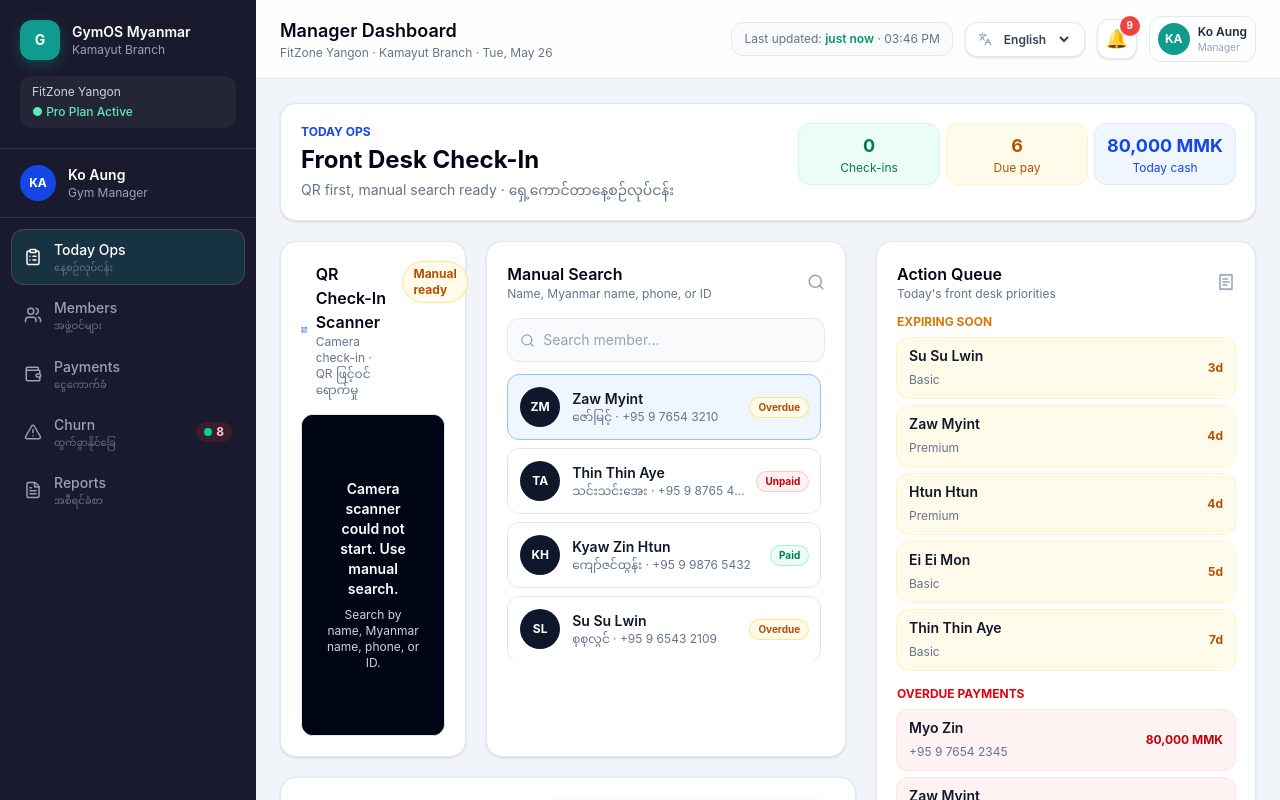
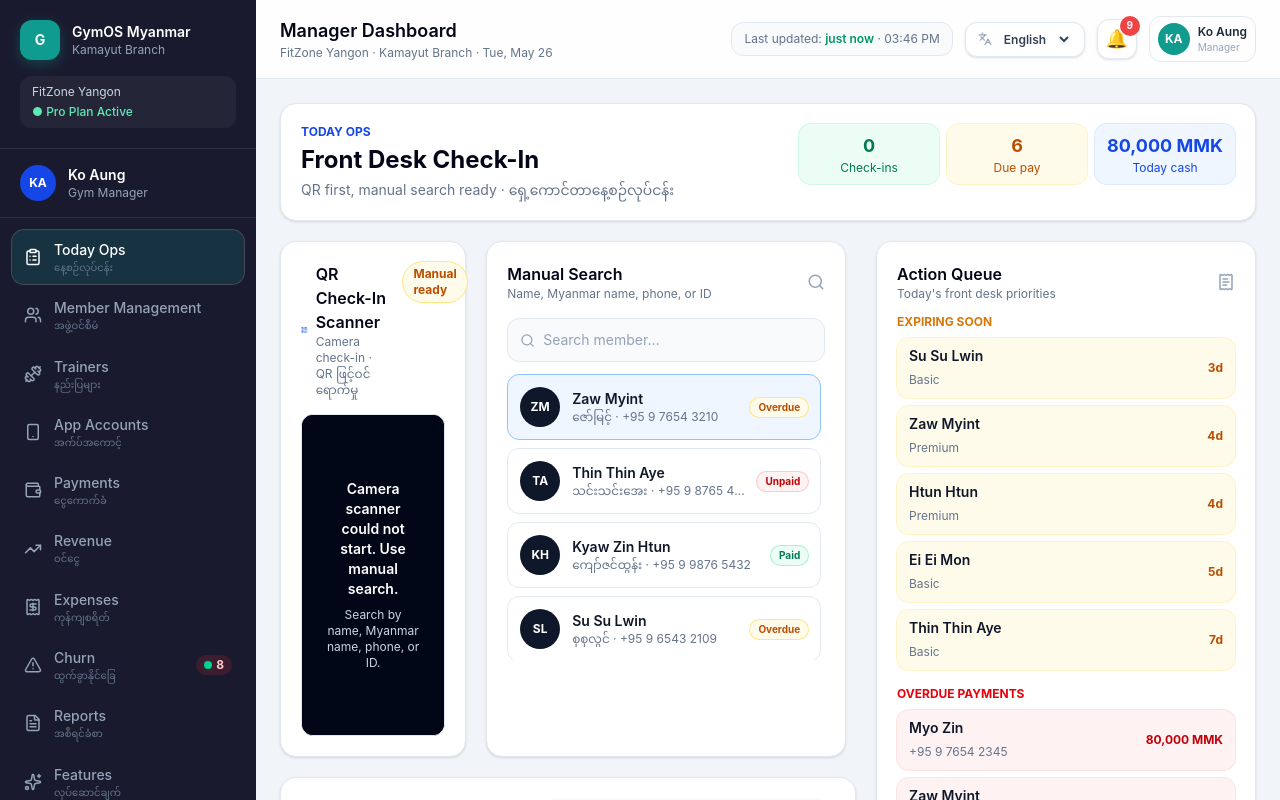
Before and after one commit to kyaw-hlaing-soe-dev/gym-os-myanmar-gym-manager, a Next.js app in the folder owner-dashboard/: page / in a window 1280 px wide. Shown: the top 800 px of the page. Built offline with nearby package versions, Linux system fonts and the light colour scheme.

Commit message:
fix page.tsx

```diff
--- a/owner-dashboard/src/app/page.tsx
+++ b/owner-dashboard/src/app/page.tsx
@@ -1,7 +1,7 @@
 "use client";
 
 import { type FormEvent, useEffect, useMemo, useState, useSyncExternalStore } from "react";
-import type { Member, Expense, CheckIn, PaymentRecord } from "@/lib/types";
+import type { AccountRole, GymAccount, Member, Expense, CheckIn, PaymentRecord } from "@/lib/types";
 import { seedMembers, seedExpenses, seedPaymentRecords, seedCheckIns } from "@/lib/data";
 import { useNotifications } from "@/hooks/useNotifications";
 import NotificationBell from "@/components/notifications/NotificationBell";
@@ -9,20 +9,30 @@ import QuickCheckIn from "@/components/checkin/QuickCheckIn";
 import ExpenseTracker from "@/components/expenses/ExpenseTracker";
 import ReportsSection from "@/components/reports/ReportsSection";
 import SendInviteButton from "@/components/accounts/SendInviteButton";
+import MemberAppAccounts from "@/components/accounts/MemberAppAccounts";
+import FeaturesShowcase from "@/components/features/FeaturesShowcase";
 import PeakGymHoursChart from "@/components/analytics/PeakGymHoursChart";
 import QrCheckInScanner from "@/components/checkin/QrCheckInScanner";
 import { useLanguage } from "@/components/i18n/LanguageProvider";
 import LanguageSwitcher from "@/components/i18n/LanguageSwitcher";
 import MemberDirectory from "@/components/members/MemberDirectory";
+import MemberManagement from "@/components/members/MemberManagement";
 import POSCart from "@/components/pos/POSCart";
+import RevenueOverview from "@/components/revenue/RevenueOverview";
 import ResponsiveMembersTable from "@/components/tables/ResponsiveMembersTable";
 import TodayOps from "@/components/today/TodayOps";
+import TrainerManagement from "@/components/trainers/TrainerManagement";
 import {
   AlertTriangle,
   ClipboardList,
+  Dumbbell,
   FileText,
   LogOut,
   Menu,
+  Receipt,
+  Smartphone,
+  Sparkles,
+  TrendingUp,
   Users,
   Wallet,
   type LucideIcon,
@@ -42,6 +52,7 @@ type Section =
   | "dashboard"
   | "accounts"
   | "churn"
+  | "features"
   | "revenue"
   | "payments"
   | "trainers"
@@ -63,20 +74,6 @@ type ChurnMember = {
   phone: string;
 };
 
-type AccountRole = "member" | "trainer";
-
-type GymAccount = {
-  id: string;
-  role: AccountRole;
-  name: string;
-  username: string;
-  password: string;
-  phone: string;
-  planOrSpecialty: string;
-  status: "Active" | "Pending";
-  createdAt: string;
-};
-
 const gymMeta = {
   name: "FitZone Yangon",
   nameMM: "ဖစ်ဇုန် ရန်ကုန်",
@@ -86,10 +83,15 @@ const gymMeta = {
 
 const navItems: Array<{ id: Section; label: string; labelMM: string; icon: LucideIcon; badge?: number }> = [
   { id: "dashboard", label: "Today Ops", labelMM: "နေ့စဉ်လုပ်ငန်း", icon: ClipboardList },
-  { id: "members", label: "Members", labelMM: "အဖွဲ့ဝင်များ", icon: Users },
+  { id: "members", label: "Member Management", labelMM: "အဖွဲ့ဝင်စီမံ", icon: Users },
+  { id: "trainers", label: "Trainers", labelMM: "နည်းပြများ", icon: Dumbbell },
+  { id: "accounts", label: "App Accounts", labelMM: "အက်ပ်အကောင့်", icon: Smartphone },
   { id: "payments", label: "Payments", labelMM: "ငွေကောက်ခံ", icon: Wallet },
+  { id: "revenue", label: "Revenue", labelMM: "ဝင်ငွေ", icon: TrendingUp },
+  { id: "expenses", label: "Expenses", labelMM: "ကုန်ကျစရိတ်", icon: Receipt },
   { id: "churn", label: "Churn", labelMM: "ထွက်ခွာနိုင်ခြေ", icon: AlertTriangle, badge: 8 },
   { id: "reports", label: "Reports", labelMM: "အစီရင်ခံစာ", icon: FileText },
+  { id: "features", label: "Features", labelMM: "လုပ်ဆောင်ချက်", icon: Sparkles },
 ];
 
 const statsCards = [
@@ -404,43 +406,43 @@ function Sidebar({
         onClick={onMobileClose}
       />
       <aside
-        className={`fixed inset-y-0 left-0 z-50 flex w-72 flex-col text-white shadow-2xl transition-transform duration-300 md:static md:z-auto md:w-64 md:translate-x-0 md:shadow-none ${
+        className={`fixed inset-y-0 left-0 z-50 flex w-72 flex-col text-white shadow-2xl transition-all duration-300 md:static md:z-auto md:w-20 md:translate-x-0 md:shadow-none xl:w-64 ${
           mobileOpen ? "translate-x-0" : "-translate-x-full"
         }`}
         style={{ background: "#1a1a2e" }}
       >
-        <div className="border-b border-white/10 p-5">
+        <div className="border-b border-white/10 p-4 xl:p-5">
           <div className="flex items-center gap-3">
             <div
-              className="flex h-10 w-10 items-center justify-center rounded-xl text-sm font-bold shadow-lg"
+              className="flex h-10 w-10 shrink-0 items-center justify-center rounded-xl text-sm font-bold shadow-lg"
               style={{ background: "#0f9b8e", boxShadow: "0 4px 14px #0f9b8e55" }}
             >
               G
             </div>
-            <div className="min-w-0">
+            <div className="min-w-0 md:hidden xl:block">
               <p className="truncate text-sm font-semibold">GymOS Myanmar</p>
               <p className="truncate text-xs text-slate-400">{gymMeta.branch}</p>
             </div>
           </div>
-          <div className="mt-4 rounded-xl bg-white/5 px-3 py-2">
+          <div className="mt-4 rounded-xl bg-white/5 px-3 py-2 md:hidden xl:block">
             <p className="truncate text-xs text-slate-300">{gymMeta.name}</p>
             <p className="mt-1 text-xs font-medium text-emerald-300">● Pro Plan Active</p>
           </div>
         </div>
 
-        <div className="border-b border-white/10 px-5 py-4">
+        <div className="border-b border-white/10 px-4 py-3 xl:px-5 xl:py-4">
           <div className="flex items-center gap-3">
-            <div className="flex h-9 w-9 items-center justify-center rounded-full bg-blue-700 text-xs font-bold">
+            <div className="flex h-9 w-9 shrink-0 items-center justify-center rounded-full bg-blue-700 text-xs font-bold">
               KA
             </div>
-            <div>
+            <div className="md:hidden xl:block">
               <p className="text-sm font-semibold">{gymMeta.owner}</p>
               <p className="text-xs text-slate-400">Gym Manager</p>
             </div>
           </div>
         </div>
 
-        <nav className="flex-1 space-y-1 p-3">
+        <nav className="flex-1 space-y-1 overflow-y-auto p-2 xl:p-3">
           {navItems.map((item) => {
             const active = activeSection === item.id;
             const Icon = item.icon;
@@ -451,20 +453,21 @@ function Sidebar({
                   onNavigate(item.id);
                   onMobileClose();
                 }}
-                className={`flex w-full items-center gap-3 rounded-xl px-3 py-2.5 text-sm font-medium transition ${
+                className={`flex w-full items-center justify-start gap-3 rounded-xl px-3 py-2 text-sm font-medium transition md:justify-center xl:justify-start xl:py-2.5 ${
                   active
                     ? "text-white ring-1 ring-white/20"
                     : "text-slate-400 hover:bg-white/10 hover:text-white"
                 }`}
                 style={active ? { background: "#0f9b8e30" } : {}}
+                title={item.label}
               >
                 <Icon size={18} className="shrink-0" />
-                <span className="flex-1 text-left">
+                <span className="flex-1 text-left md:hidden xl:block">
                   <span className="block">{item.label}</span>
                   <span className="block text-[10px] font-normal text-slate-500">{item.labelMM}</span>
                 </span>
                 {item.badge ? (
-                  <span className="inline-flex items-center gap-1 rounded-full bg-red-500/15 px-2 py-0.5 text-xs font-bold text-red-200">
+                  <span className="inline-flex items-center gap-1 rounded-full bg-red-500/15 px-2 py-0.5 text-xs font-bold text-red-200 md:hidden xl:inline-flex">
                     <span className="relative flex h-2 w-2">
                       <span className="absolute inline-flex h-full w-full animate-ping rounded-full bg-emerald-400 opacity-75" />
                       <span className="relative inline-flex h-2 w-2 rounded-full bg-emerald-400" />
@@ -478,9 +481,9 @@ function Sidebar({
         </nav>
 
         <div className="border-t border-white/10 p-3">
-          <button className="flex w-full items-center gap-3 rounded-xl px-3 py-2.5 text-sm font-medium text-slate-500 hover:bg-white/10 hover:text-red-300">
-            <LogOut size={17} />
-            Sign Out
+          <button className="flex w-full items-center justify-start gap-3 rounded-xl px-3 py-2.5 text-sm font-medium text-slate-500 hover:bg-white/10 hover:text-red-300 md:justify-center xl:justify-start">
+            <LogOut size={17} className="shrink-0" />
+            <span className="md:hidden xl:inline">Sign Out</span>
           </button>
         </div>
       </aside>
@@ -1363,6 +1366,8 @@ function DashboardContent({
   accounts,
   onCreateAccount,
   members,
+  onAddMember,
+  onUpdateMember,
   checkIns,
   onCheckIn,
   expenses,
@@ -1373,6 +1378,8 @@ function DashboardContent({
   accounts: GymAccount[];
   onCreateAccount: (account: GymAccount) => void;
   members: Member[];
+  onAddMember: (member: Member) => void;
+  onUpdateMember: (member: Member) => void;
   checkIns: CheckIn[];
   onCheckIn: (c: CheckIn) => void;
   expenses: Expense[];
@@ -1380,7 +1387,7 @@ function DashboardContent({
   paymentRecords: PaymentRecord[];
 }) {
   if (section === "accounts") {
-    return <AccountCreationPanel key="accounts" accounts={accounts} onCreateAccount={onCreateAccount} />;
+    return <MemberAppAccounts accounts={accounts} onCreateAccount={onCreateAccount} />;
   }
 
   if (section === "churn") {
@@ -1393,13 +1400,7 @@ function DashboardContent({
   }
 
   if (section === "revenue") {
-    return (
-      <>
-        <StatsCards />
-        <RevenueChart />
-        <ActivityFeed />
-      </>
-    );
+    return <RevenueOverview members={members} paymentRecords={paymentRecords} />;
   }
 
   if (section === "payments") {
@@ -1412,27 +1413,11 @@ function DashboardContent({
   }
 
   if (section === "trainers") {
-    return (
-      <>
-        <AccountCreationPanel
-          key="trainer-accounts"
-          accounts={accounts}
-          onCreateAccount={onCreateAccount}
-          defaultRole="trainer"
-        />
-        <TrainersPanel />
-      </>
-    );
+    return <TrainerManagement members={members} />;
   }
 
   if (section === "members") {
-    return (
-      <>
-        <StatsCards />
-        <MemberDirectory members={members} />
-        <ResponsiveMembersTable members={members} />
-      </>
-    );
+    return <MemberManagement members={members} onAddMember={onAddMember} onUpdateMember={onUpdateMember} />;
   }
 
   if (section === "occupancy") {
@@ -1463,6 +1448,10 @@ function DashboardContent({
     return <ReportsSection members={members} paymentRecords={paymentRecords} />;
   }
 
+  if (section === "features") {
+    return <FeaturesShowcase />;
+  }
+
   return <TodayOps members={members} checkIns={checkIns} paymentRecords={paymentRecords} onCheckIn={onCheckIn} />;
 }
 
@@ -1479,10 +1468,12 @@ function loadOrSeed<T>(key: string, seed: T[]): T[] {
 export default function ManagerDashboard() {
   const [activeSection, setActiveSection] = useState<Section>("dashboard");
   const [mobileOpen, setMobileOpen] = useState(false);
-  const [accounts, setAccounts] = useState<GymAccount[]>(initialGymAccounts);
+  const [accounts, setAccounts] = useState<GymAccount[]>(() =>
+    loadOrSeed("gymAccounts", initialGymAccounts),
+  );
 
   // ── New feature state ──────────────────────────────────────────────────────
-  const [members] = useState<Member[]>(() => loadOrSeed("gymMembers", seedMembers));
+  const [members, setMembers] = useState<Member[]>(() => loadOrSeed("gymMembers", seedMembers));
   const [checkIns, setCheckIns] = useState<CheckIn[]>(() =>
     loadOrSeed("gymCheckIns", seedCheckIns),
   );
@@ -1493,7 +1484,15 @@ export default function ManagerDashboard() {
     loadOrSeed("gymPayments", seedPaymentRecords),
   );
 
-  // Persist check-ins and expenses to localStorage on change
+  // Persist local dashboard state
+  useEffect(() => {
+    try { localStorage.setItem("gymAccounts", JSON.stringify(accounts)); } catch { /* noop */ }
+  }, [accounts]);
+
+  useEffect(() => {
+    try { localStorage.setItem("gymMembers", JSON.stringify(members)); } catch { /* noop */ }
+  }, [members]);
+
   useEffect(() => {
     try { localStorage.setItem("gymCheckIns", JSON.stringify(checkIns)); } catch { /* noop */ }
   }, [checkIns]);
@@ -1535,6 +1534,12 @@ export default function ManagerDashboard() {
               setAccounts((current) => [account, ...current])
             }
             members={members}
+            onAddMember={(member) => setMembers((current) => [member, ...current])}
+            onUpdateMember={(member) =>
+              setMembers((current) =>
+                current.map((existing) => (existing.id === member.id ? member : existing)),
+              )
+            }
             checkIns={checkIns}
             onCheckIn={(c) => setCheckIns((prev) => [...prev, c])}
             expenses={expenses}
```
